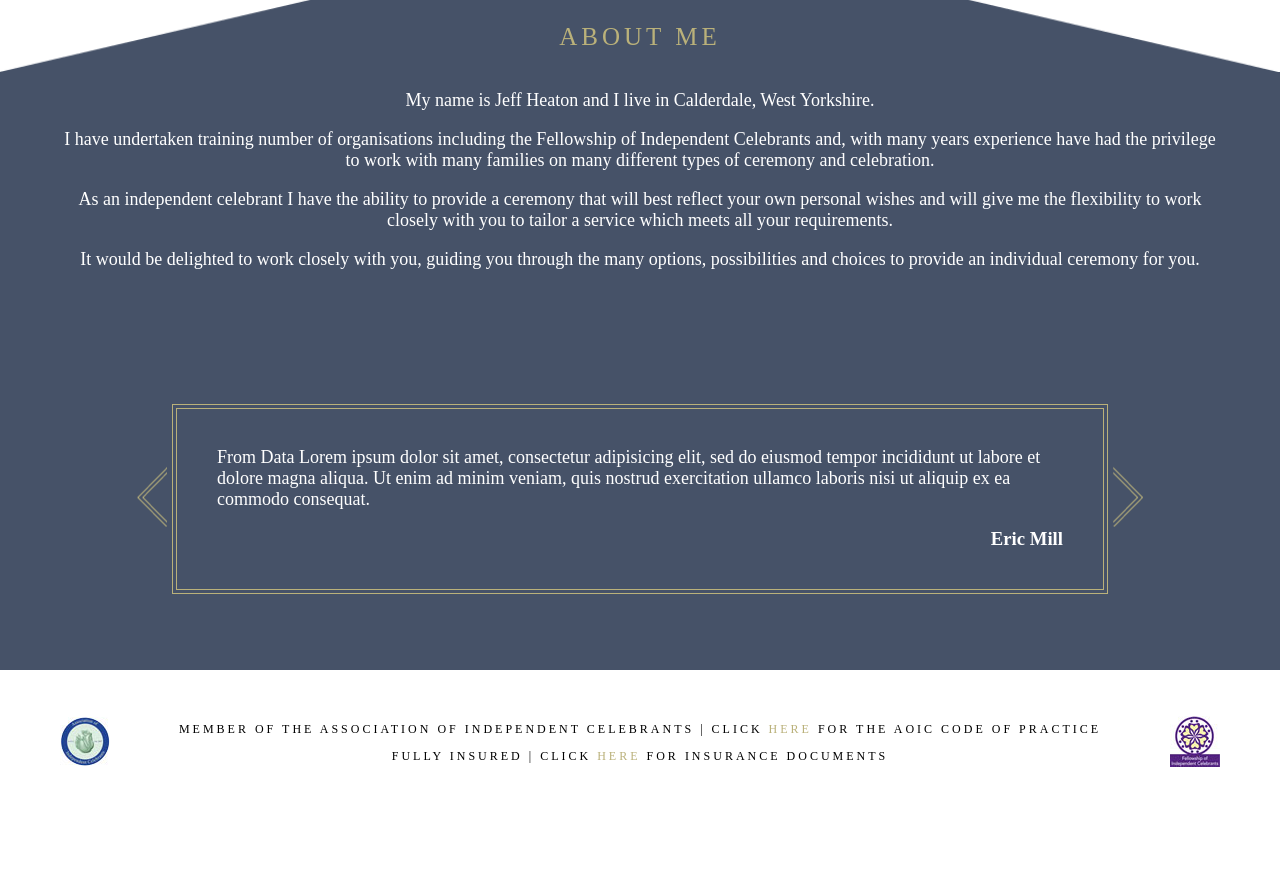
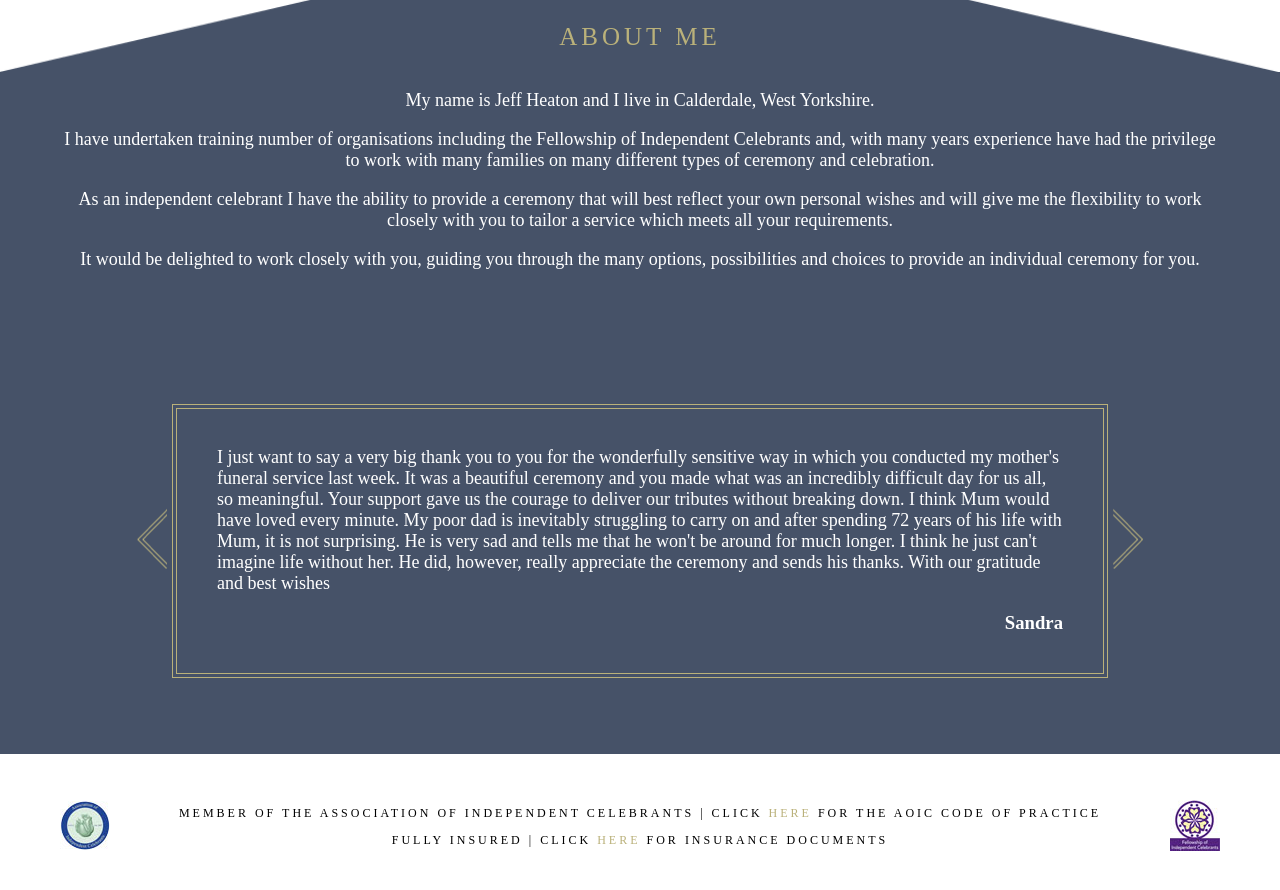
Before and after one commit to Garypickles/celebrant, a Jekyll site: the page built from index.html, in a window 1280 px wide and 900 px high, scrolled down 1297 px. Shown: the top 890 px of the window. Built offline with Jekyll 4.4.1, drawn with Linux system fonts in a browser that asks for light colours; Markdown is read by kramdown in place of the engine named in the settings; before the commit the page ends 2113 px from its top, so only the background shows below that.

Commit message:
Updated '_data/testimonials.yml' via CloudCannon

```diff
--- a/_data/testimonials.yml
+++ b/_data/testimonials.yml
@@ -1,5 +1,12 @@
-- name: Eric Mill
-  text: From Data Lorem ipsum dolor sit amet, consectetur adipisicing elit, sed do eiusmod tempor incididunt ut labore et dolore magna aliqua. Ut enim ad minim veniam, quis nostrud exercitation ullamco laboris nisi ut aliquip ex ea commodo consequat.
+- name: Sandra
+  text: "I just want to say a very big thank you to you for the wonderfully sensitive way in which you conducted my mother's funeral service last week.  It was a beautiful ceremony and you made what was an incredibly difficult day for us all, so meaningful. Your support gave us the courage to deliver our tributes without breaking down.  I think Mum would have loved every minute. \nMy poor dad is inevitably struggling to carry on and after spending 72 years of his life with Mum, it is not surprising.  He is very sad and tells me that he won't be around for much longer.  I think he just can't imagine life without her.  He did, however, really appreciate the ceremony and sends his thanks.\nWith our gratitude and best wishes"
+- name: Tony and the whole family
+  text: >-
+    Myself and the boys would like to thank you for the sensitive and moving way
+    in which you delivered the whole order of service. Everyone who attended the
+    service commented to me on how much they were moved emotionally by the way in
+    which you carried the service.
 
-- name: Parker Moore
-  text: Data From Ullamco laboris nisi ut aliquip ex ea commodo consequat. Duis aute irure dolor in reprehenderit in voluptate velit esse cillum dolore eu fugiat nulla pariatur. Excepteur sint occaecat cupidatat non proident, sunt in culpa qui officia deserunt mollit anim id est laborum.
+
+
+    Many Many Thanks for everything.
```
